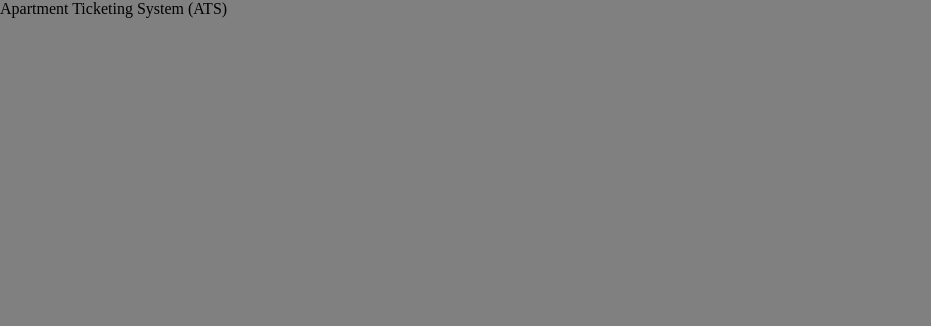
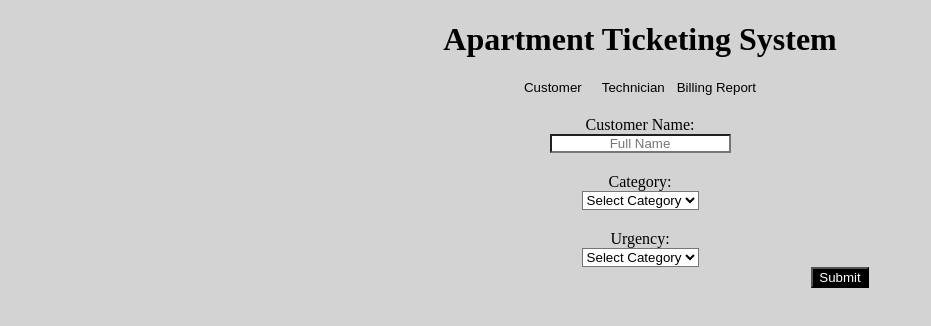
Before and after one commit to Cup-Of-JavaScript/Capstone-ATS-FE, a React (Create React App) app: page / in a window 1280 px wide. Shown: the top 326 px of the page, without its empty margins (0-931 px from the left). Built offline with nearby package versions, Linux system fonts and the light colour scheme.

Commit message:
adding data to repo

```diff
--- a/src/App.css
+++ b/src/App.css
@@ -1,5 +1,9 @@
 * {
-  margin: 0px;
-  padding: 0px;
-  background-color: gray;
+  justify-content: space-between;
+  text-align: center;
+  background: lightgray;
 }
+
+h1 {
+  margin-bottom: 20px;
+}
--- a/src/App.js
+++ b/src/App.js
@@ -1,11 +1,28 @@
+import { BrowserRouter, Routes, Route } from 'react-router-dom'
+import Customer from './Customer'
+import Technician from './Technician';
+import TopPanel from './TopPanel'
+import { BillingReport } from './BillingReport';
 import './App.css';
 
 function App() {
   return (
-    <div className="App">
-       Apartment Ticketing System (ATS)
-    </div>
-  );
+    <div>
+      <h1>Apartment Ticketing System</h1>
+      <div className='main'>
+        <BrowserRouter>
+          <Routes>
+            <Route path="/" element={<TopPanel />}>
+            <Route index element={<Customer />} />
+            <Route path="technician" element={<Technician />} />
+            <Route path="billing" element={<BillingReport />} />
+            </Route>
+          </Routes>
+        </BrowserRouter>
+      </div>
+    </div >
+  )
 }
 
+
 export default App;
--- /dev/null
+++ b/src/BillingReport.js
@@ -0,0 +1,8 @@
+import React from 'react'
+import './BillingReport.css'
+
+export const BillingReport = () => {
+  return (
+    <div>BillingReport</div>
+  )
+}
--- /dev/null
+++ b/src/Customer.css
@@ -0,0 +1,52 @@
+.customer {
+    border: 20%;
+  }
+
+  .customer-name {
+    margin: 0px;
+    padding: 0px;
+    justify-content: center;
+    margin-top: 20px;
+  }
+
+  .input-name {
+    text-align: center;
+    padding: 0px;
+    margin: 0px;
+    background-color: white;
+  }
+
+  option {
+    background-color: white;
+    color: black;
+  }
+
+  .category {
+    margin-top: 20px;
+  }
+
+  select {
+    background-color: white;
+    color: black;
+    text-align: center;
+  }
+
+  .urgency{
+    margin-top: 20px;
+  }
+
+  .urgency-select {
+    color: black;
+    text-align: center;
+  }
+
+  .submit-button {
+    color: black;
+    margin-left: 400px;
+    margin-bottom: 500px;
+  }
+
+  .btn {
+    background-color: black;
+    color: white;
+  }
--- /dev/null
+++ b/src/Customer.js
@@ -0,0 +1,79 @@
+import React from "react";
+import "./Customer.css";
+import { useState } from "react";
+
+const Customer = () => {
+  const [selectedOptions, setSelectedOptions] = useState('');
+  const [urgentOptions, setUrgentOptions] = useState('');
+
+  const categoryList = [
+    { value: "paint", label: "Paint" },
+    { value: "plumbing", label: "Plumbing" },
+    { value: "electrical", label: "Electrical" },
+  ];
+
+  const list = [
+    { value: "high", label: "High" },
+    { value: "normal", label: "Normal" },
+  ];
+
+  const onhandleSelect = (e) => {
+    setSelectedOptions(e);
+  };
+
+  const onhandleClick = (e) => {
+    setUrgentOptions(e);
+  };
+
+
+  return (
+    <div className="customer">
+      <div className="customer-name">
+        Customer Name:
+      </div>
+      <input
+        className="input-name"
+        onClick={() => { }}
+        placeholder="Full Name"
+      ></input>
+      <div className="category">
+        Category:
+      </div>
+      <select
+        value={selectedOptions}
+        onChange={(e) => onhandleSelect(e.target.value)}
+      >
+        <option value="">
+          Select Category
+        </option>
+        {categoryList.map((s) => (
+          <option key={s.value} value={s.value}>
+            {s.label}{" "}
+          </option>
+        ))}
+      </select>
+      <div className="urgency-select">
+        <div className="urgency">
+          Urgency:
+        </div>
+        <select
+          value={urgentOptions}
+          onChange={(e) => onhandleClick(e.target.value)}>
+          <option value="">
+            Select Category
+          </option>
+          {list.map((s) => (
+            <option key={s.value} value={s.value}>
+              {s.label}{" "}
+            </option>
+          ))}
+        </select>
+      </div>
+      <div className="submit-button">
+        <button className="btn">Submit</button>
+      </div>
+    </div >
+  );
+};
+
+export default Customer;
--- /dev/null
+++ b/src/Technician.css
@@ -0,0 +1,4 @@
+.accept-btn {
+    background-color: black;
+    color: white;
+  }
--- /dev/null
+++ b/src/Technician.js
@@ -0,0 +1,61 @@
+import React from "react";
+import { useState } from "react";
+import './Technician.css'
+
+const Technician = () => {
+    const [selectedOptions, setSelectedOptions] = useState("");
+    const [otherSelectedOptions, setOtherSelectedOptions] = useState("")
+
+    const people = [
+        { value: "Alice", label: "Alice" },
+        { value: "Bob", label: "Bob" },
+        { value: "Charlie", label: "Charlie" },
+    ];
+
+    const problems = [
+        { value: "Paint", label: "Paint" },
+        { value: "Plumbing", label: "Plumbing" },
+        { value: "Electrical", label: "Electrical" },
+    ];
+
+    const onHandleSelect = (e) => {
+        setSelectedOptions(e);
+    };
+
+    const onOtherHandleSelect = (e) => {
+        setOtherSelectedOptions(e);
+    };
+
+    return (
+        <div className="Technician">
+            <div>Technician Name:</div>
+            <select
+                value={selectedOptions}
+                onChange={(e) => onHandleSelect(e.target.value)}>
+                <option value="">Select Name</option>
+                {people.map((s) => (
+                    <option key={s.value} value={s.value}>
+                        {s.label}{" "}
+                    </option>
+                ))}
+            </select>
+            <div>
+                <div>Issue</div>
+                <select
+                    value={otherSelectedOptions}
+                    onChange={(e) => onOtherHandleSelect(e.target.value)}>
+                    <option value="">Select Issue</option>
+                    {problems.map((s) => (
+                        <option key={s.value} value={s.value}>
+                            {s.label}{" "}
+                        </option>
+                    ))}
+                </select>
+            </div >
+            <div className="accept-container">
+                <button className="accept-btn">Accept</button>
+            </div>
+        </div>
+    )
+}
+export default Technician;
--- /dev/null
+++ b/src/TopPanel.css
@@ -0,0 +1,17 @@
+.customer-button {
+    border-radius: 0px;
+    border: 0px;
+    justify-items: auto;
+  }
+
+  .tech-button {
+    border-radius: 0px;
+    border: 0px;
+    justify-items: auto;
+  }
+
+  .billing-button {
+    border-radius: 0px;
+    border: 0px;
+    justify-items: auto;
+  }
--- /dev/null
+++ b/src/TopPanel.js
@@ -0,0 +1,18 @@
+import React from "react";
+import { Outlet, Link } from "react-router-dom";
+import './TopPanel.css'
+
+const Layout = () => {
+  return (
+    <>
+    <div className="links">
+            <Link to={`/`}><button className="customer-button">Customer</button></Link>&nbsp;&nbsp;
+            <Link to={`/technician`}><button className="tech-button">Technician</button></Link>
+            <Link to={`/billing`}><button className="billing-button">Billing Report</button></Link>
+      <Outlet />
+      </div>
+    </>
+  )
+};
+
+export default Layout;
```
Also changed, not shown: src/BillingReport.css (added).
